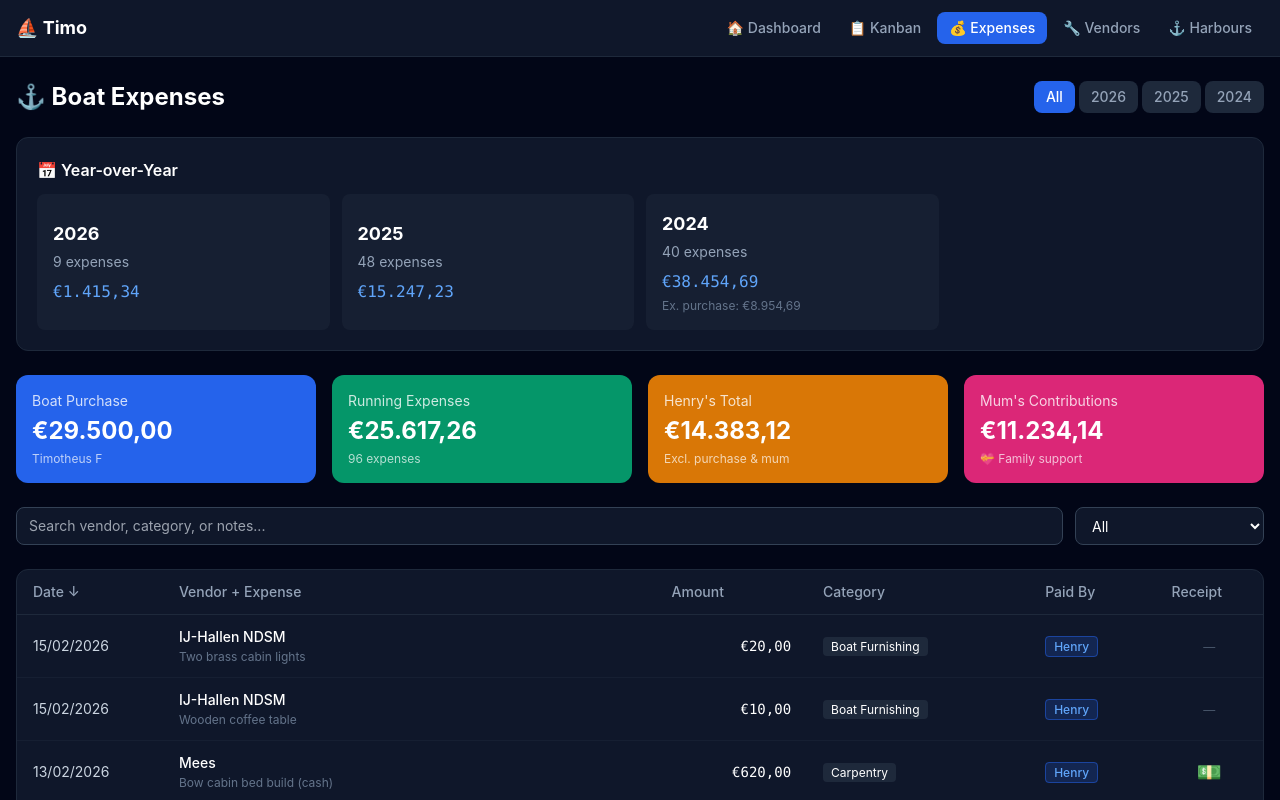
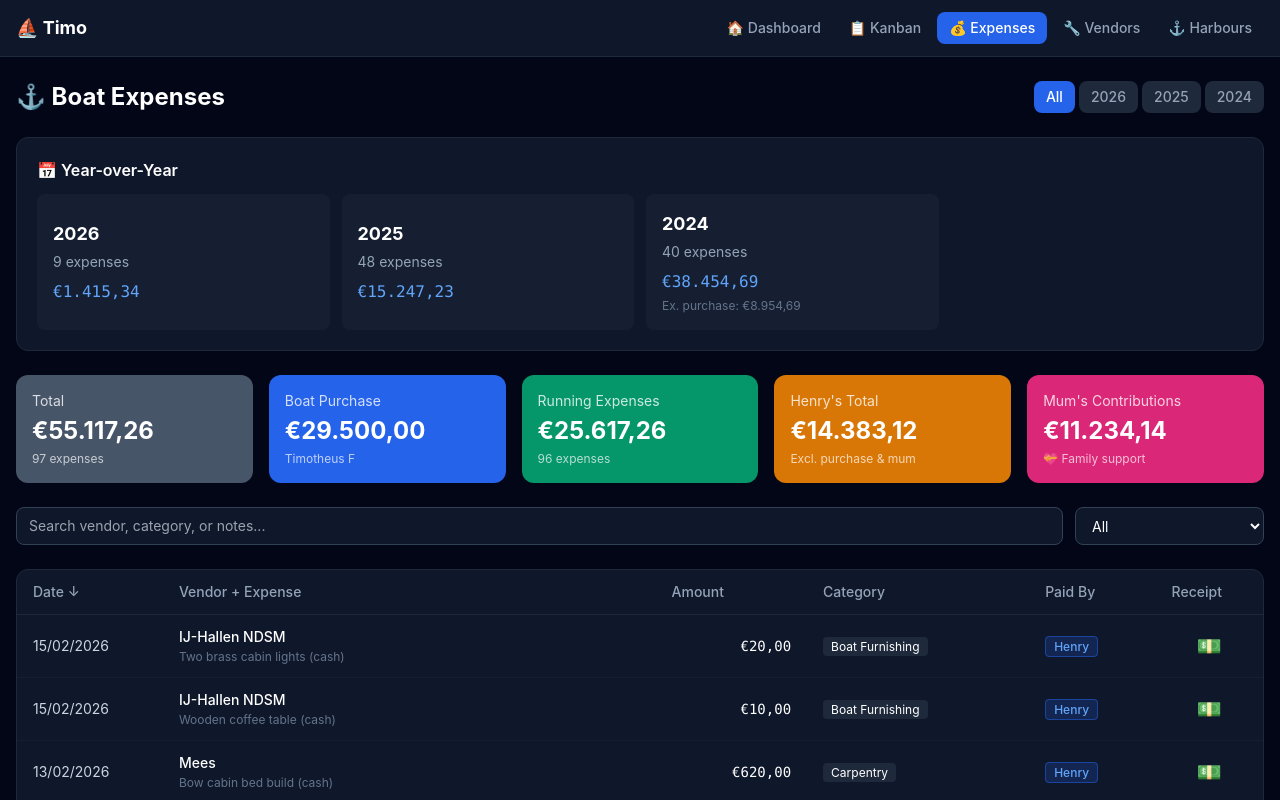
Before and after one commit to kokosthief/boat-dashboard, a Next.js app: page /expenses in a window 1280 px wide. Shown: the top 800 px of the page. Built offline with nearby package versions, Linux system fonts and the light colour scheme.

Commit message:
add: Total card (5 stat cards), mark IJ-Hallen expenses as cash

```diff
--- a/src/app/expenses/BoatExpensesClient.tsx
+++ b/src/app/expenses/BoatExpensesClient.tsx
@@ -158,7 +158,13 @@
       )}
 
       {/* Subtotals Section */}
-      <div className="grid grid-cols-2 lg:grid-cols-4 gap-4">
+      <div className="grid grid-cols-2 lg:grid-cols-5 gap-4">
+        <div className="bg-slate-600 rounded-xl p-4 col-span-2 lg:col-span-1">
+          <p className="text-sm opacity-80">Total</p>
+          <p className="text-xl sm:text-2xl font-bold mt-1">{fmt(filteredStats.total)}</p>
+          <p className="text-xs opacity-70 mt-1">{filteredStats.count} expenses</p>
+        </div>
+
         <div className="bg-blue-600 rounded-xl p-4">
           <p className="text-sm opacity-80">Boat Purchase</p>
           <p className="text-xl sm:text-2xl font-bold mt-1">{fmt(filteredStats.boatPurchaseTotal)}</p>
```
Also changed, not shown: public/data/boat-timo-expenses.csv.
